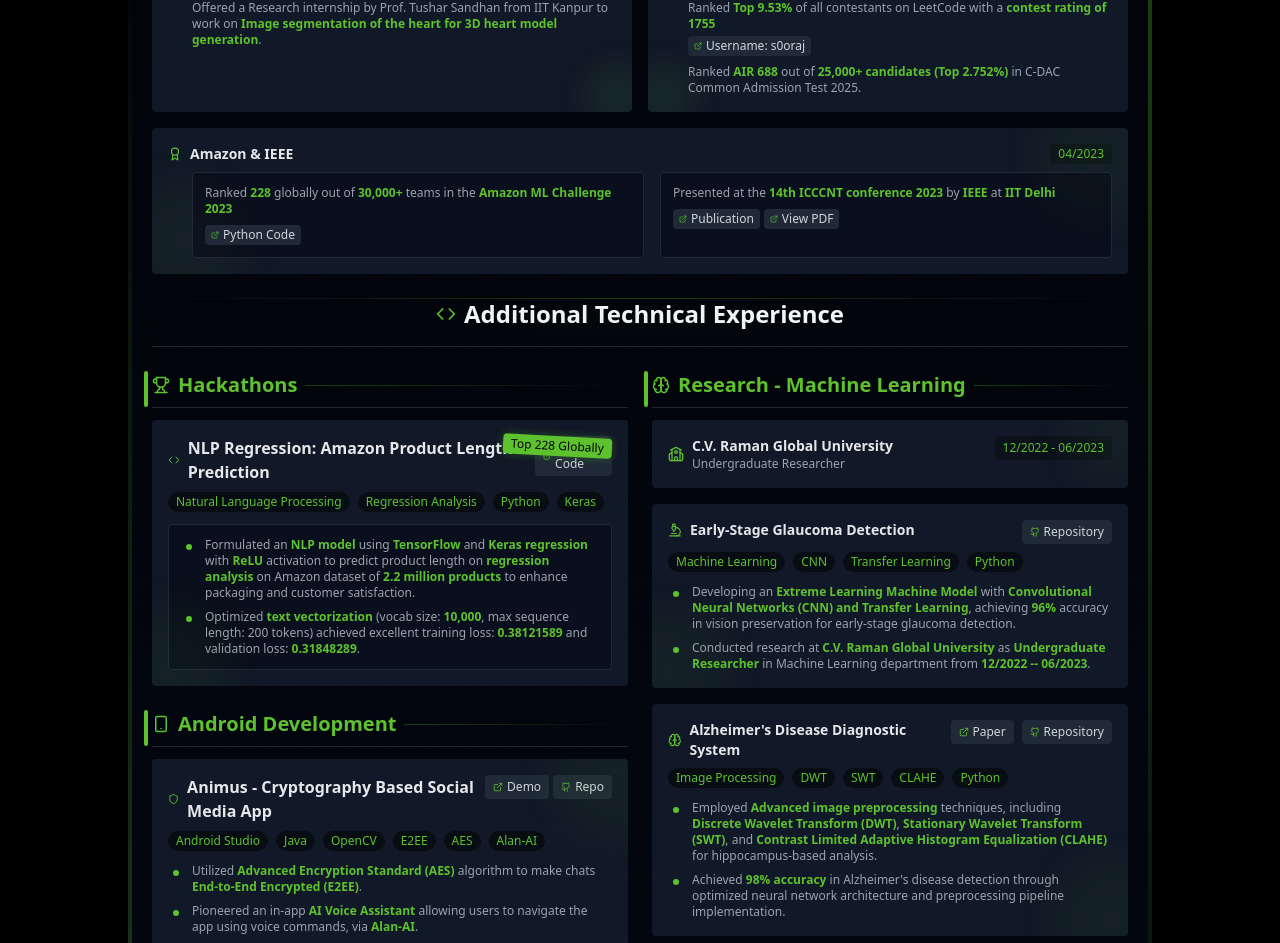
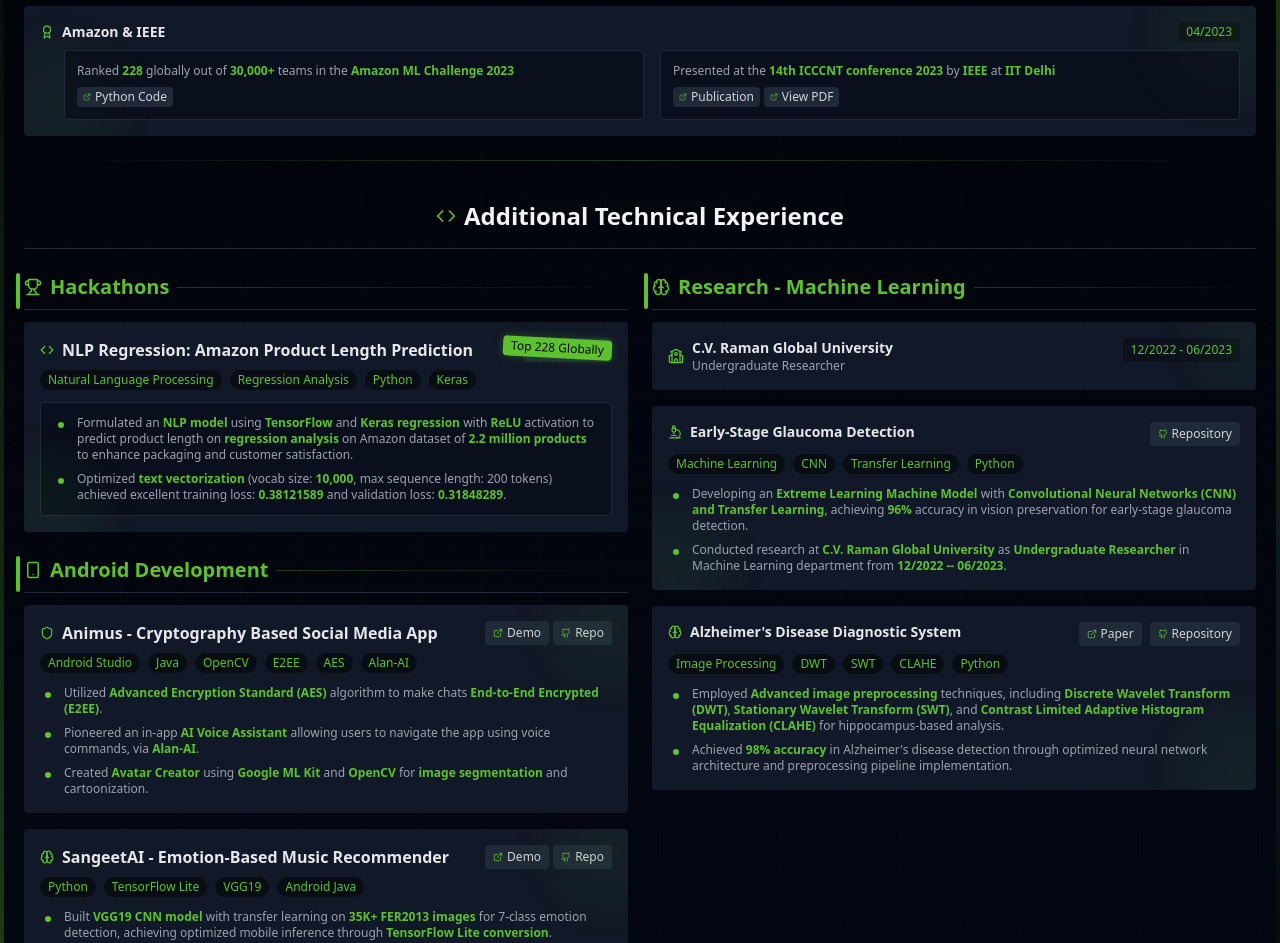
Before and after one commit to s0oraj/customizedresumeversion2, a React app: page / in a window 1280 px wide. Shown: the part 1463-2406 px from the top of the page. Built offline with nearby package versions, Linux system fonts and the light colour scheme; the HTML template or start-up script is replaced by a standard one.

Commit message:
initial commit

```diff
--- a/src/components/Resume.tsx
+++ b/src/components/Resume.tsx
@@ -9,7 +9,7 @@
 import { Hackathons } from './sections/Hackathons';
 import { AndroidDev } from './sections/AndroidDev';
 export function Resume() {
-  return <div className="w-full max-w-5xl mx-auto text-gray-200 py-6 px-4 sm:px-6 relative bg-gradient-to-b from-black to-gray-950">
+  return <div className="w-full max-w-7xl mx-auto text-gray-200 py-6 px-4 sm:px-6 relative bg-gradient-to-b from-black to-gray-950">
       {/* Subtle background pattern */}
       <div className="absolute inset-0 bg-[radial-gradient(#222_1px,transparent_1px)] bg-[length:20px_20px] opacity-10 z-0"></div>
       {/* Netflix-inspired grid lines */}
--- a/src/components/sections/AdditionalTechnicalExperience.tsx
+++ b/src/components/sections/AdditionalTechnicalExperience.tsx
@@ -6,7 +6,7 @@
       <div className="absolute left-1/2 top-1/2 -translate-x-1/2 -translate-y-1/2 w-64 h-1 bg-[#5DC22D] opacity-10 blur-md"></div>
       {/* Gradient line */}
       <div className="absolute left-0 right-0 h-px bg-gradient-to-r from-transparent via-[#5DC22D] to-transparent opacity-30"></div>
-      <h2 className="text-2xl font-bold text-center text-gray-100 flex items-center justify-center">
+      <h2 className="text-2xl font-bold text-center text-gray-100 flex items-center justify-center" style={{paddingTop: '40px'}}>
         <CodeIcon size={20} className="mr-2 text-[#5DC22D]" />
         Additional Technical Experience
       </h2>
```
Also changed, not shown: src/index.css (line endings or trailing spaces).
